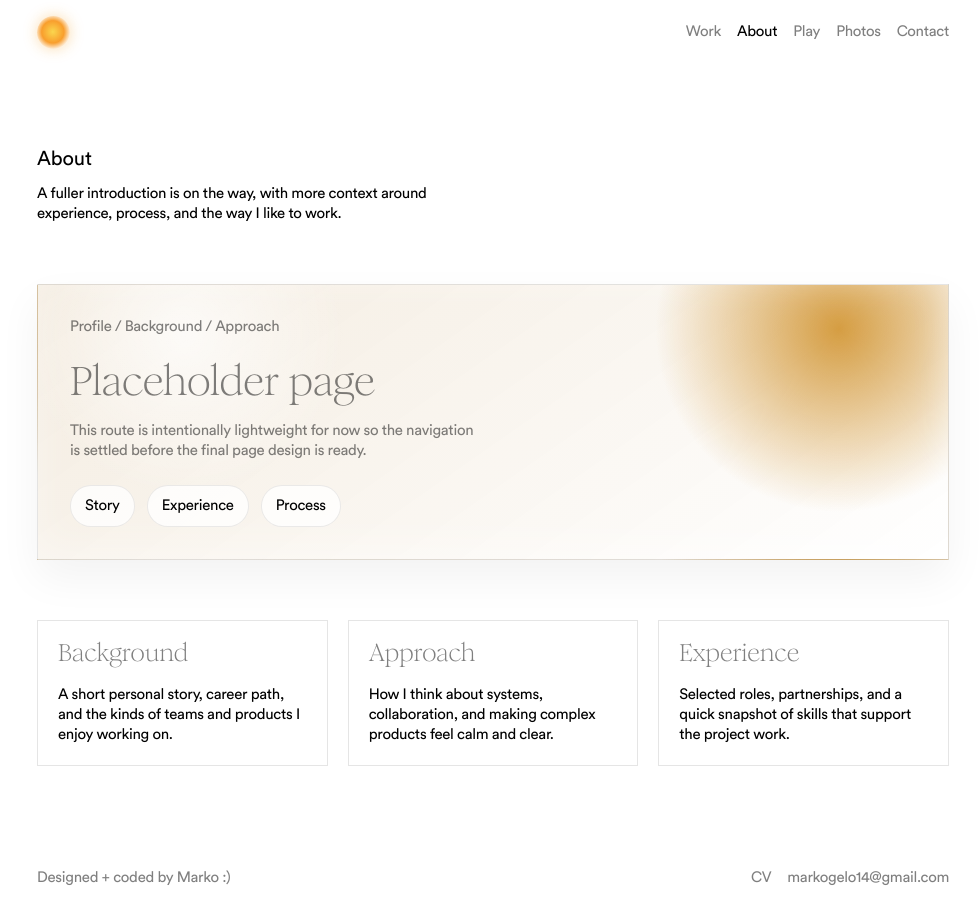
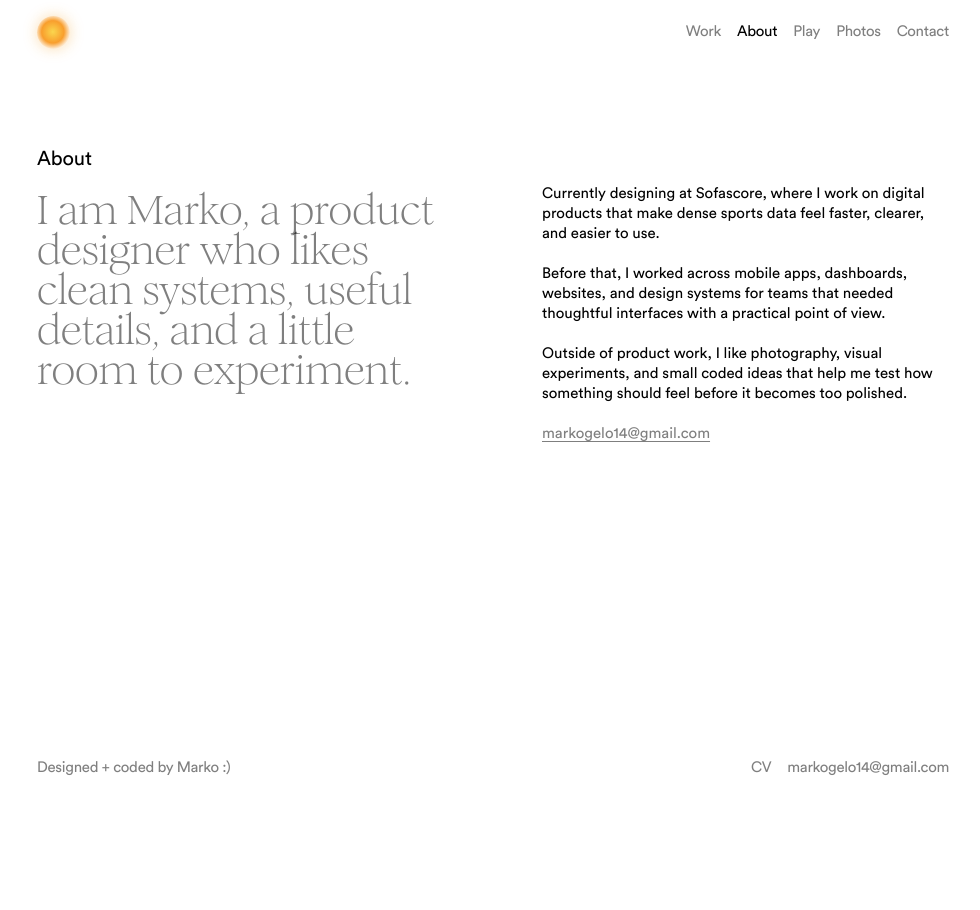
Before and after one commit to markogelo14-source/portfolio, a Next.js app: page /about in a window 1280 px wide. Shown: the whole page, without its empty margins (147-1127 px from the left). After the commit the page ends 800 px from the top, so only its background shows below. Built offline with nearby package versions, Linux system fonts and the light colour scheme.

Commit message:
New image description

```diff
--- a/app/about/page.tsx
+++ b/app/about/page.tsx
@@ -1,36 +1,46 @@
 import type { Metadata } from "next";
 
-import { PlaceholderPage } from "../placeholder-page";
+import { SiteFooter, SiteNav } from "../components";
 
 export const metadata: Metadata = {
   title: "About | Marko Gelo",
-  description: "Placeholder page for Marko Gelo's about section.",
+  description: "A short introduction to Marko Gelo's design background and approach.",
 };
 
 export default function AboutPage() {
   return (
-    <PlaceholderPage
-      accent="#d59d42"
-      eyebrow="Profile / Background / Approach"
-      intro="A fuller introduction is on the way, with more context around experience, process, and the way I like to work."
-      note="This route is intentionally lightweight for now so the navigation is settled before the final page design is ready."
-      panels={[
-        {
-          title: "Background",
-          description: "A short personal story, career path, and the kinds of teams and products I enjoy working on.",
-        },
-        {
-          title: "Approach",
-          description: "How I think about systems, collaboration, and making complex products feel calm and clear.",
-        },
-        {
-          title: "Experience",
-          description: "Selected roles, partnerships, and a quick snapshot of skills that support the project work.",
-        },
-      ]}
-      softAccent="#f4ece0"
-      tags={["Story", "Experience", "Process"]}
-      title="About"
-    />
+    <main className="portfolio-page">
+      <SiteNav currentLabel="About" />
+
+      <section className="site-band about-page">
+        <div className="about-heading">
+          <p className="identity-name">About</p>
+          <h1 className="about-title">
+            I am Marko, a product designer who likes clean systems, useful details, and a little room to experiment.
+          </h1>
+        </div>
+
+        <div className="about-copy">
+          <p>
+            Currently designing at Sofascore, where I work on digital products that make dense sports data feel faster,
+            clearer, and easier to use.
+          </p>
+          <p>
+            Before that, I worked across mobile apps, dashboards, websites, and design systems for teams that needed
+            thoughtful interfaces with a practical point of view.
+          </p>
+          <p>
+            Outside of product work, I like photography, visual experiments, and small coded ideas that help me test how
+            something should feel before it becomes too polished.
+          </p>
+
+          <a className="about-link" href="mailto:markogelo14@gmail.com">
+            markogelo14@gmail.com
+          </a>
+        </div>
+      </section>
+
+      <SiteFooter />
+    </main>
   );
 }
--- a/app/globals.css
+++ b/app/globals.css
@@ -572,9 +572,62 @@ html.page-transition-entering body > .portfolio-page {
 }
 
 .photos-page,
-.photos-intro {
+.photos-intro,
+.about-heading,
+.about-copy {
   display: flex;
   flex-direction: column;
+}
+
+.about-page {
+  display: grid;
+  grid-template-columns: minmax(0, 1fr) minmax(16rem, 25.4375rem);
+  align-items: start;
+  gap: 5rem;
+  padding-top: 5rem;
+  padding-bottom: 5rem;
+}
+
+.about-heading {
+  gap: 1rem;
+  max-width: 32rem;
+}
+
+.about-title {
+  max-width: 32rem;
+  color: var(--muted);
+  font-family: var(--font-display);
+  font-size: 2.5rem;
+  font-weight: 400;
+  line-height: 1;
+  letter-spacing: 0;
+}
+
+.about-copy {
+  gap: 1.25rem;
+  padding-top: 2.5rem;
+}
+
+.about-copy,
+.about-link {
+  font-size: 0.9375rem;
+  font-weight: 400;
+  line-height: 1.25rem;
+  letter-spacing: 0;
+}
+
+.about-link {
+  width: fit-content;
+  color: var(--muted);
+  text-decoration: underline;
+  text-decoration-thickness: 1px;
+  text-underline-offset: 0.18em;
+  transition: color 180ms ease-out;
+}
+
+.about-link:hover,
+.about-link:focus-visible {
+  color: var(--text);
 }
 
 .photos-page {
@@ -800,6 +853,20 @@ html.page-transition-entering body > .portfolio-page {
     padding-top: 3rem;
   }
 
+  .about-page {
+    grid-template-columns: 1fr;
+    gap: 2.5rem;
+    padding-top: 3rem;
+  }
+
+  .about-title {
+    font-size: 2.25rem;
+  }
+
+  .about-copy {
+    padding-top: 0;
+  }
+
   .photo-grid {
     grid-template-columns: repeat(2, minmax(0, 1fr));
   }
--- a/app/photos/photo-data.ts
+++ b/app/photos/photo-data.ts
@@ -1,5 +1,7 @@
 import { readdirSync } from "node:fs";
 import path from "node:path";
+
+import photoTitlesData from "../../public/photos/photo-titles.json";
 
 export type PhotoItem = {
   id: string;
@@ -16,6 +18,7 @@ const naturalSort = new Intl.Collator("en", {
   numeric: true,
   sensitivity: "base",
 });
+const photoTitles: Record<string, string> = photoTitlesData;
 
 function getPhotoTitle(fileName: string) {
   const title = fileName
@@ -45,7 +48,7 @@ export function getPhotos() {
   }
 
   return fileNames.map((fileName, index): PhotoItem => {
-    const title = getPhotoTitle(fileName);
+    const title = photoTitles[fileName]?.trim() || getPhotoTitle(fileName);
 
     return {
       id: `${index}-${fileName}`,
```
Also changed, not shown: app/photos/photo-gallery.tsx (+3 -4 lines), public/photos/photo-titles.json (added, +47 -0 lines), public/photos/README.md, 1 other file (tests, documents, lock files or other folders).
